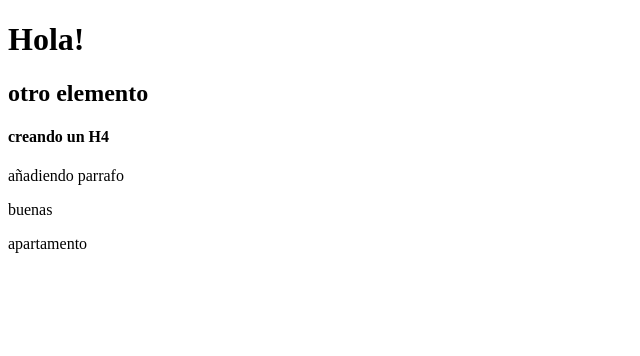
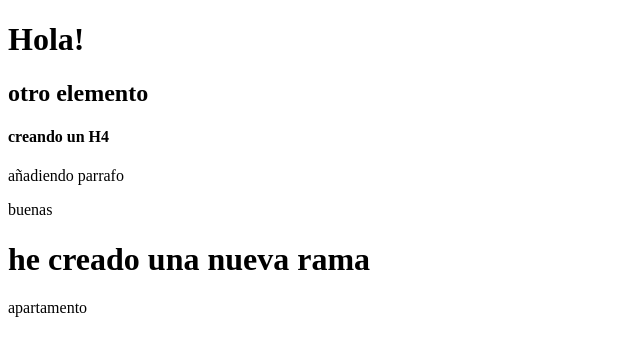
Before and after one commit to salino3/LECCION2, a plain HTML site: page index.html in a window 1280 px wide. Shown: the whole page, without its empty margins (0-640 px from the left). Drawn offline with Linux system fonts and the light colour scheme.

Commit message:
nuevo h1

```diff
--- a/index.html
+++ b/index.html
@@ -15,6 +15,7 @@
     <p>añadiendo parrafo</p>
 
     <p>buenas</p>
+    <h1>he creado una nueva rama</h1>
 
     <script src="./js/nuevoscript.js"></script>
   </body>
```
